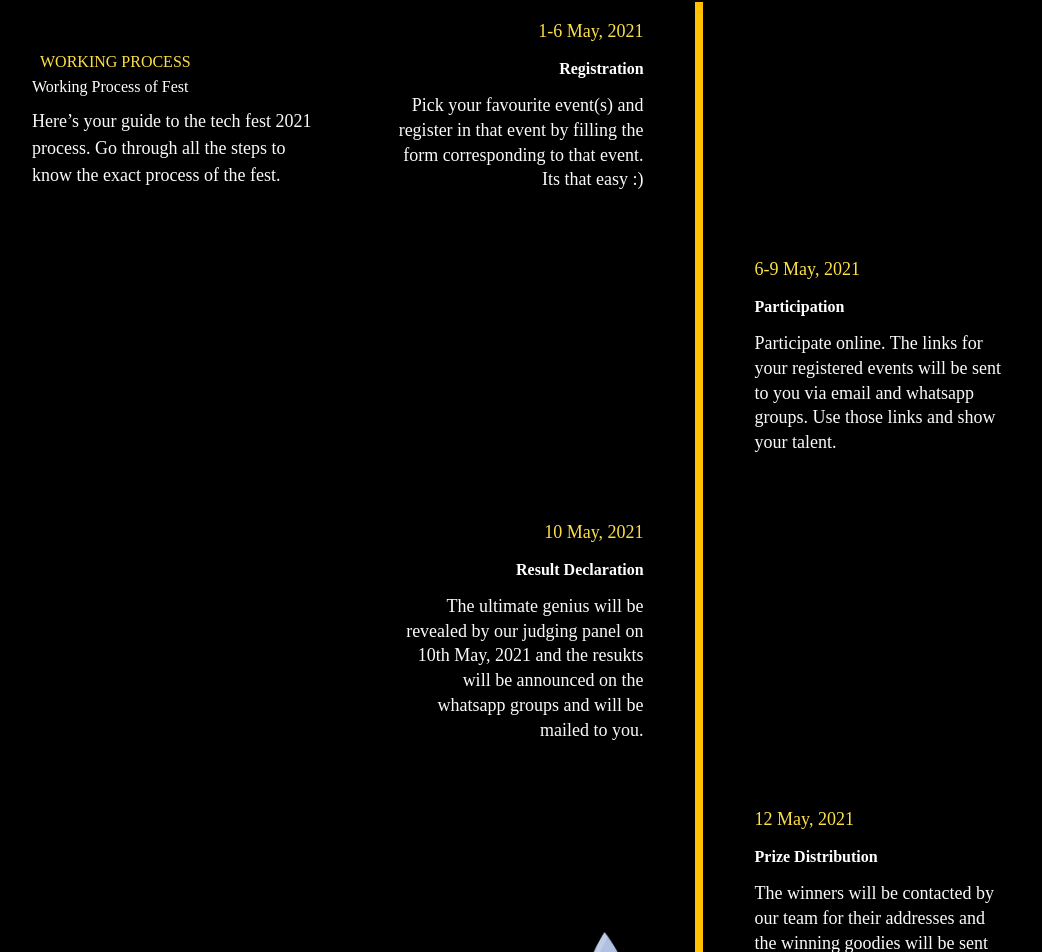
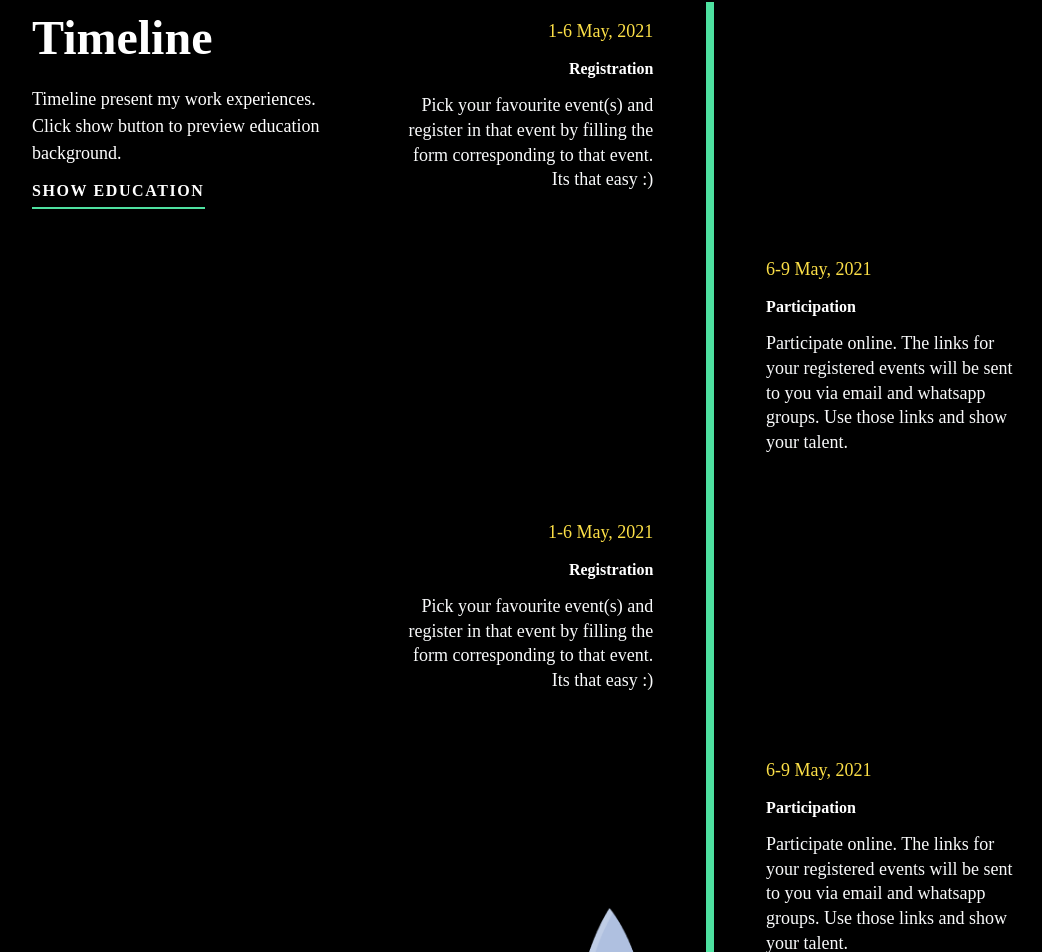
Before and after one commit to SeyfBaskara/Portfolio, a Next.js app: page / in a window 1280 px wide. Shown: the part 703-1655 px from the top of the page, without its empty margins (112-1154 px from the left). Built offline with nearby package versions, Linux system fonts and the light colour scheme.

Commit message:
add experince and education components

```diff
--- /dev/null
+++ b/components/Profile/Education.tsx
@@ -0,0 +1,32 @@
+import React from 'react'
+
+const Education = (): JSX.Element => {
+   return (
+      <section>
+         <div className="mb-8 flex justify-between flex-row-reverse items-center w-full left-timeline">
+            <div className="order-1 w-5/12"></div>
+            <div className="order-1 w-5/12 px-1 py-4 text-right">
+               <p className="mb-3 text-base text-yellow-300">1-6 May, 2021</p>
+               <h4 className="mb-3 font-bold text-lg md:text-2xl">Registration</h4>
+               <p className="text-sm md:text-base leading-snug text-gray-50 text-opacity-100">
+                  Pick your favourite event(s) and register in that event by filling the form corresponding to that
+                  event. Its that easy :)
+               </p>
+            </div>
+         </div>
+         <div className="mb-8 flex justify-between items-center w-full right-timeline">
+            <div className="order-1 w-5/12"></div>
+            <div className="order-1  w-5/12 px-1 py-4 text-left">
+               <p className="mb-3 text-base text-yellow-300">6-9 May, 2021</p>
+               <h4 className="mb-3 font-bold text-lg md:text-2xl">Participation</h4>
+               <p className="text-sm md:text-base leading-snug text-gray-50 text-opacity-100">
+                  Participate online. The links for your registered events will be sent to you via email and whatsapp
+                  groups. Use those links and show your talent.
+               </p>
+            </div>
+         </div>
+      </section>
+   )
+}
+
+export default Education
--- a/components/Profile/TimeLine.tsx
+++ b/components/Profile/TimeLine.tsx
@@ -1,74 +1,40 @@
 import React from 'react'
 import Image from 'next/image'
+import WorkExperience from './WorkExperience'
+import Education from './Education'
 
 const TimeLine = (): JSX.Element => {
+   const handleShowButton = () => {
+      console.log('show button')
+   }
+
    return (
       <section className="p-4 md:w-11/12 md:m-auto lg:w-4/5">
-         <div className="text-white">
-            <div className="container  flex flex-col items-start md:flex-row my-12 md:my-24">
-               <div className="flex flex-col w-full sticky md:top-36 lg:w-1/3 mt-2 md:mt-12 pr-6">
-                  <p className="ml-2 text-yellow-300 uppercase tracking-loose">Working Process</p>
-                  <p className="text-3xl md:text-4xl leading-normal md:leading-relaxed mb-2">Working Process of Fest</p>
-                  <p className="text-sm md:text-base text-gray-50 mb-4">
-                     Here’s your guide to the tech fest 2021 process. Go through all the steps to know the exact process
-                     of the fest.
+         <div className="flex flex-col items-center my-12 md:items-start md:flex-row md:my-24">
+            <header className="flex flex-col items-center max-w-sm gap-3 mb-10 sticky md:items-start md:mb-0 md:top-36 md:pr-6 lg:w-1/3">
+               <h1 className="text-large font-bold">Timeline</h1>
+               <p className="text-base ">
+                  Timeline present my work experiences. Click show button to preview education background.
                </p>
-               </div>
+               <button
+                  onClick={handleShowButton}
+                  className="font-semibold tracking-widest border-b-2 border-Green pb-1 outline-none hover:text-Green focus:text-Green "
+               >
+                  SHOW EDUCATION
+               </button>
+            </header>
+
             <div className="mt-10 ml-0 md:mt-0 md:ml-12 lg:w-2/3 sticky">
                <div className="container mx-auto w-full h-full">
                   <div className="relative wrap overflow-hidden h-full">
-                        <div className="border-2-2 border-yellow-555 absolute h-full border-2 border-TimelineBorder right-1/2 "></div>
-                        <div className="border-2-2 border-yellow-555 absolute h-full border-2 border-TimelineBorder left-1/2 "></div>
+                     <div className="border-2-2 border-yellow-555 absolute h-full border-2 border-Green right-1/2 "></div>
+                     <div className="border-2-2 border-yellow-555 absolute h-full border-2 border-Green left-1/2 "></div>
 
-                        <div className="mb-8 flex justify-between flex-row-reverse items-center w-full left-timeline">
-                           <div className="order-1 w-5/12"></div>
-                           <div className="order-1 w-5/12 px-1 py-4 text-right">
-                              <p className="mb-3 text-base text-yellow-300">1-6 May, 2021</p>
-                              <h4 className="mb-3 font-bold text-lg md:text-2xl">Registration</h4>
-                              <p className="text-sm md:text-base leading-snug text-gray-50 text-opacity-100">
-                                 Pick your favourite event(s) and register in that event by filling the form
-                                 corresponding to that event. Its that easy :)
-                              </p>
-                           </div>
-                        </div>
-                        <div className="mb-8 flex justify-between items-center w-full right-timeline">
-                           <div className="order-1 w-5/12"></div>
-                           <div className="order-1  w-5/12 px-1 py-4 text-left">
-                              <p className="mb-3 text-base text-yellow-300">6-9 May, 2021</p>
-                              <h4 className="mb-3 font-bold text-lg md:text-2xl">Participation</h4>
-                              <p className="text-sm md:text-base leading-snug text-gray-50 text-opacity-100">
-                                 Participate online. The links for your registered events will be sent to you via email
-                                 and whatsapp groups. Use those links and show your talent.
-                              </p>
-                           </div>
-                        </div>
-                        <div className="mb-8 flex justify-between flex-row-reverse items-center w-full left-timeline">
-                           <div className="order-1 w-5/12"></div>
-                           <div className="order-1 w-5/12 px-1 py-4 text-right">
-                              <p className="mb-3 text-base text-yellow-300"> 10 May, 2021</p>
-                              <h4 className="mb-3 font-bold text-lg md:text-2xl">Result Declaration</h4>
-                              <p className="text-sm md:text-base leading-snug text-gray-50 text-opacity-100">
-                                 The ultimate genius will be revealed by our judging panel on 10th May, 2021 and the
-                                 resukts will be announced on the whatsapp groups and will be mailed to you.
-                              </p>
-                           </div>
-                        </div>
-
-                        <div className="mb-8 flex justify-between items-center w-full right-timeline">
-                           <div className="order-1 w-5/12"></div>
-                           <div className="order-1  w-5/12 px-1 py-4">
-                              <p className="mb-3 text-base text-yellow-300">12 May, 2021</p>
-                              <h4 className="mb-3 font-bold  text-lg md:text-2xl text-left">Prize Distribution</h4>
-                              <p className="text-sm md:text-base leading-snug text-gray-50 text-opacity-100">
-                                 The winners will be contacted by our team for their addresses and the winning goodies
-                                 will be sent at their addresses.
-                              </p>
-                           </div>
-                        </div>
+                     <WorkExperience />
+                     <Education />
                   </div>
                   <div className="mx-auto -mt-24 md:-mt-24 md:ml-28">
                      <Image src="/images/timeline.png" alt="images" width={375} height={258} />
-                     </div>
                   </div>
                </div>
             </div>
--- /dev/null
+++ b/components/Profile/WorkExperience.tsx
@@ -0,0 +1,32 @@
+import React from 'react'
+
+const WorkExperience = (): JSX.Element => {
+   return (
+      <section>
+         <div className="mb-8 flex justify-between flex-row-reverse items-center w-full left-timeline">
+            <div className="order-1 w-5/12"></div>
+            <div className="order-1 w-5/12 px-1 py-4 text-right">
+               <p className="mb-3 text-base text-yellow-300">1-6 May, 2021</p>
+               <h4 className="mb-3 font-bold text-lg md:text-2xl">Registration</h4>
+               <p className="text-sm md:text-base leading-snug text-gray-50 text-opacity-100">
+                  Pick your favourite event(s) and register in that event by filling the form corresponding to that
+                  event. Its that easy :)
+               </p>
+            </div>
+         </div>
+         <div className="mb-8 flex justify-between items-center w-full right-timeline">
+            <div className="order-1 w-5/12"></div>
+            <div className="order-1  w-5/12 px-1 py-4 text-left">
+               <p className="mb-3 text-base text-yellow-300">6-9 May, 2021</p>
+               <h4 className="mb-3 font-bold text-lg md:text-2xl">Participation</h4>
+               <p className="text-sm md:text-base leading-snug text-gray-50 text-opacity-100">
+                  Participate online. The links for your registered events will be sent to you via email and whatsapp
+                  groups. Use those links and show your talent.
+               </p>
+            </div>
+         </div>
+      </section>
+   )
+}
+
+export default WorkExperience
```
Lines whose indentation alone changed are shown as unchanged.
